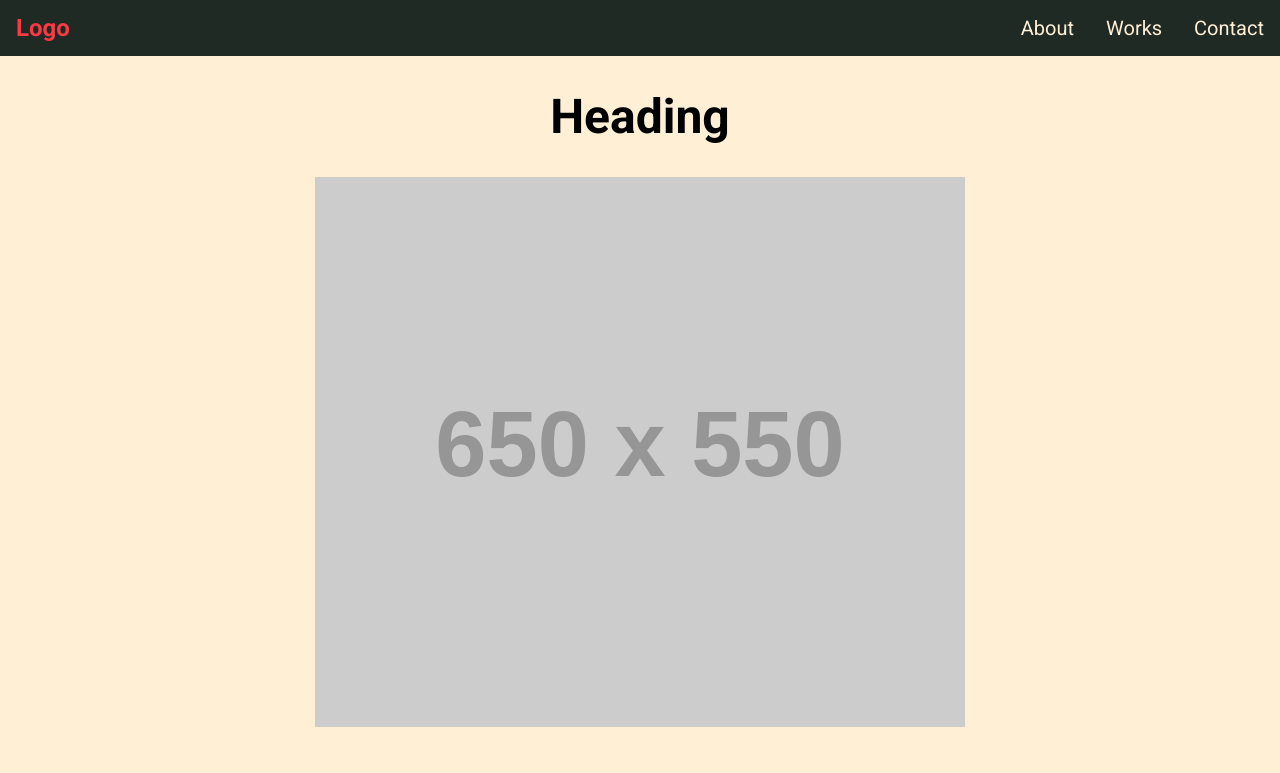
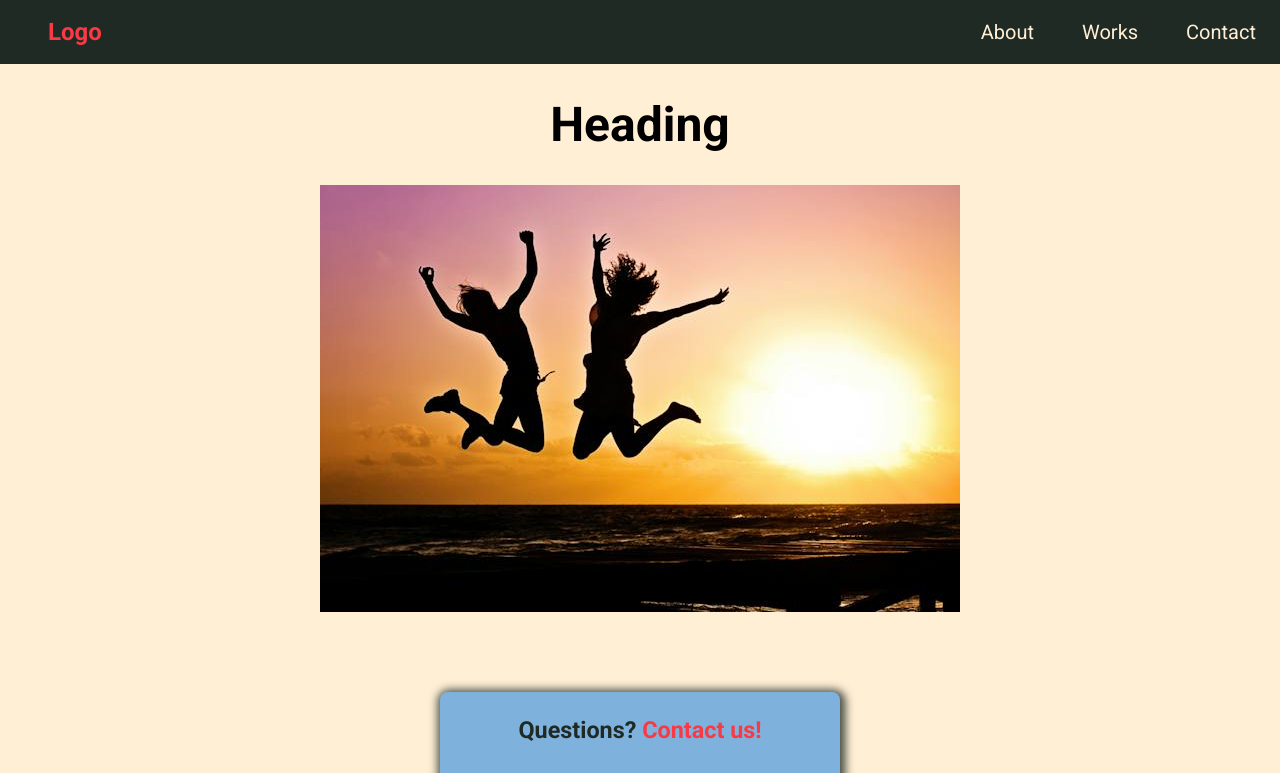
Before and after one commit to SebZG/Landing-Page, a plain HTML site: page index.html in a window 1280 px wide. Shown: the top 773 px of the page. Drawn offline with Linux system fonts and the light colour scheme; placeholder pictures from the web are drawn by us.

Commit message:
Fixed nav spacings. Added hero pic

```diff
--- a/assets/styles.css
+++ b/assets/css/styles.css
@@ -1,13 +1,17 @@
 @import url("https://fonts.googleapis.com/css2?family=Roboto:wght@300;400;500;700&display=swap");
 
-/*
-RESET
-*/
+/*! RESET */
 
-* {
+*,
+*::before,
+*::after {
 	margin: 0;
 	padding: 0;
 	box-sizing: border-box;
+}
+
+html {
+	font-size: 16px;
 }
 
 img {
@@ -21,15 +25,13 @@ button {
 	font: inherit;
 }
 
-/*
-VARIABLES
-*/
+/*! || VARIABLES */
 
 :root {
-	/* FONTS */
+	/*! FONTS */
 	--FF: "Roboto", sans-serif;
 
-	/* COLORS */
+	/*! COLORS */
 	--BG-B: #202a25;
 	--BG-BLUE: #7eb2dd;
 	--BG-R: #f93943;
@@ -43,9 +45,7 @@ VARIABLES
 	--TXT-W: #ffefd5;
 }
 
-/*
-GENERAL
-*/
+/*! || GENERAL */
 
 html {
 	scroll-behavior: smooth;
@@ -56,58 +56,50 @@ html {
 	background-color: var(--BG-W);
 }
 
-/*
-HEADER
-*/
+/*! || HEADER */
 
 .header {
 	position: sticky;
 	top: 0;
 	background-color: var(--BG-B);
 	display: flex;
-	flex-direction: row;
 	justify-content: space-between;
+	align-items: center;
+	height: 4rem;
 }
 
 .header__logo {
 	color: var(--TXT-R);
-	margin: auto 1rem;
+	margin-left: 3rem;
 	font-size: 1.5rem;
-	/* line-height: 3.5rem; */
 }
 
-/*
-NAV
-*/
+/*! || NAV */
 
 .nav__ul {
+	display: inline-flex;
 	list-style-type: none;
 	font-size: 1.25rem;
-	/* margin-right: 1rem; */
 }
 
 .nav__li {
-	display: inline-block;
-	margin-left: -5px;
+	height: 4rem;
+	padding: 1.25rem 1.5rem;
 	/* background-color: var(--BG-R); */
 }
 
 ul li:hover,
 ul li:focus {
 	background-color: var(--TXT-HOVER);
-	transition: background-color 0.25s ease;
+	transition: background-color 0.25s ease-in-out;
 }
 
 .nav__a {
-	display: inline-block;
 	color: var(--TXT-W);
 	text-decoration: none;
-	padding: 1rem;
 }
 
-/*
-LANDING
-*/
+/*! || LANDING */
 
 .landing {
 	display: flex;
@@ -125,9 +117,7 @@ LANDING
 	width: 40%;
 } */
 
-/*
-FORM
-*/
+/*! || FORM */
 
 .form-container {
 	box-shadow: 0.1rem 0.1rem 0.5rem 0.25rem var(--BOX-SHADOW);
@@ -181,9 +171,7 @@ FORM
 	transition: background-color 0.25s ease;
 }
 
-/*
-FOOTER
-*/
+/*! || FOOTER */
 
 .footer {
 	background-color: var(--BG-B);
--- a/index.html
+++ b/index.html
@@ -4,7 +4,7 @@
 		<meta charset="UTF-8" />
 		<meta name="viewport" content="width=device-width, initial-scale=1.0" />
 		<title>Landing Page</title>
-		<link rel="stylesheet" href="./assets/styles.css" />
+		<link rel="stylesheet" href="./assets/css/styles.css" />
 	</head>
 
 	<body class="body">
@@ -24,7 +24,7 @@
 				<h2 class="landing__h2">Heading</h2>
 				<img
 					class="landing__img"
-					src="https://placehold.jp/650x550.png"
+					src="./assets/img/beach-640-427.jpg"
 					alt="" />
 			</section>
 
```
Also changed, not shown: assets/img/beach-640-427.jpg (added).
